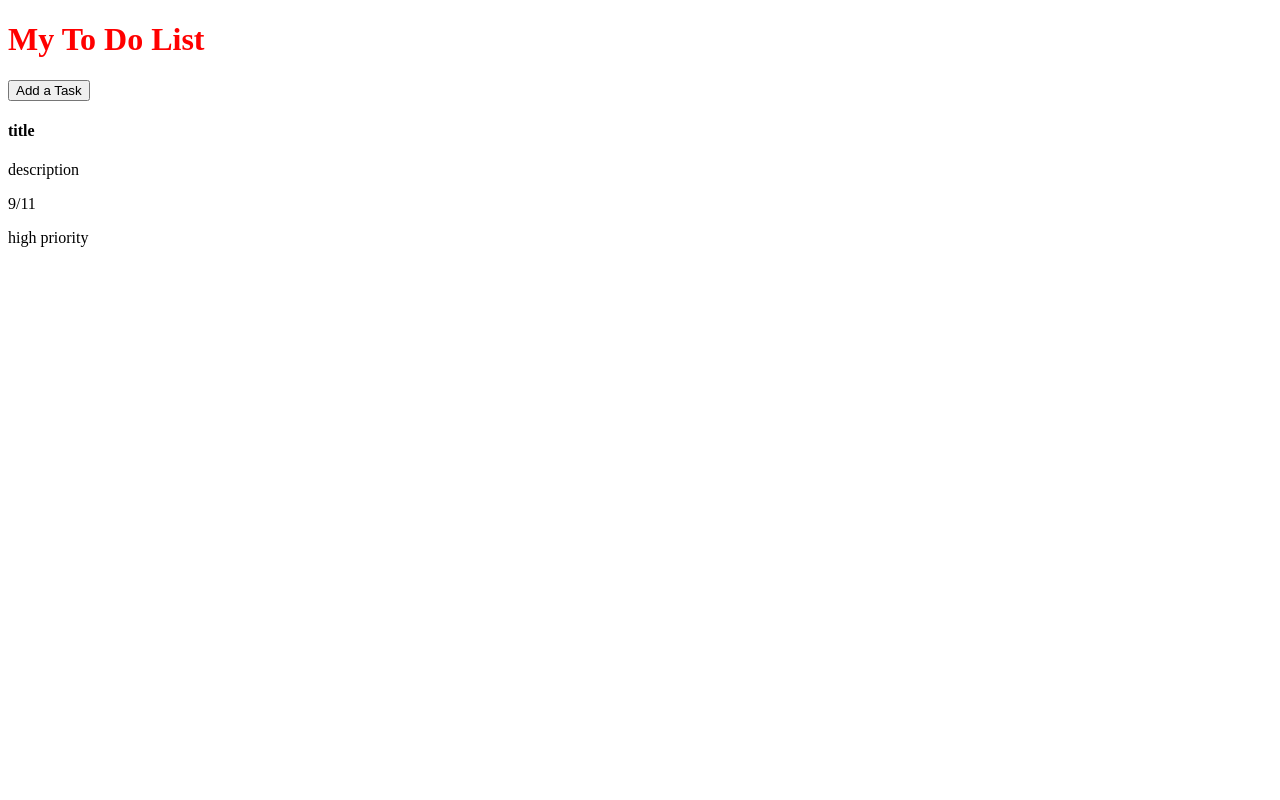
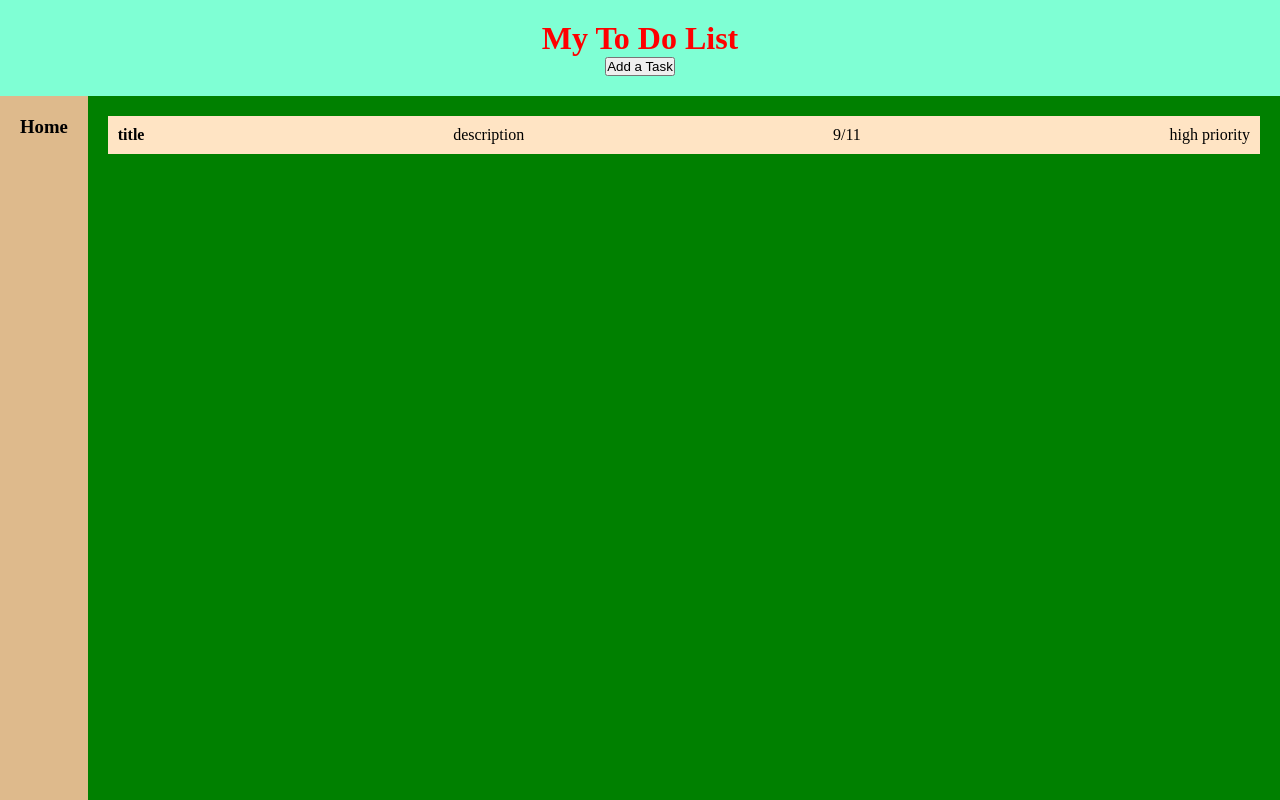
Before and after one commit to thomasxcarney/Todo-list, a website built with webpack: page dist/index.html in a window 1280 px wide. Built offline with Linux system fonts and the light colour scheme.

Commit message:
Write function to sort items by due date
The items on the to do list are now sorted by due date, with the
soonest due date at the top.

```diff
--- a/package.json
+++ b/package.json
@@ -13,5 +13,8 @@
     "style-loader": "^3.3.3",
     "webpack": "^5.88.2",
     "webpack-cli": "^5.1.4"
+  },
+  "dependencies": {
+    "date-fns": "^2.30.0"
   }
 }
--- a/src/ToDoItemLogic.js
+++ b/src/ToDoItemLogic.js
@@ -6,6 +6,14 @@ const ToDoItem = (title, description, dueDate, priority) => {
 
 function PushItemToArr(item){
     ToDoItemArr.push(item)
+};
+
+function sortItemsByDueDate() {
+    ToDoItemArr.sort((a,b) => {
+    if (a.dueDate > b.dueDate) return 1
+    if (a.dueDate < b.dueDate) return -1
+    return 0
+    })
 };
 
 const item1 = ToDoItem('title', 'description', '9/11', 'high priority');
@@ -38,6 +46,7 @@ submitNewTaskBtn.addEventListener('click', event => {
     clearInputs();
     newTaskDialog.close();
     PushItemToArr(newTask);
+    sortItemsByDueDate();
 });
 
 const closeNewTaskDialogBtn = document.getElementById('closeNewTaskDialogBtn');
@@ -48,4 +57,4 @@ closeNewTaskDialogBtn.addEventListener('click', event => {
     newTaskDialog.close();
 });
 
-export { ToDoItemArr, submitNewTaskBtn }
+export { ToDoItemArr, submitNewTaskBtn, sortItemsByDueDate }
--- a/src/index.js
+++ b/src/index.js
@@ -1,5 +1,5 @@
 import './style.css';
-import { ToDoItemArr, submitNewTaskBtn } from './ToDoItemLogic';
+import { ToDoItemArr, sortItemsByDueDate, submitNewTaskBtn } from './ToDoItemLogic';
 
 const contentContainer = document.getElementById('content');
 
--- a/src/style.css
+++ b/src/style.css
@@ -1,3 +1,43 @@
-.header {
+* {
+    padding: 0;
+    margin: 0;
+}
+
+body {
+    display: grid;
+    grid-template-columns: min-content 1fr;
+    grid-template-rows: min-content 1fr;
+    width: 100vw;
+    height: 100vh;
+}
+
+#header {
+    grid-column: 1 / 3;
+    grid-row: 1;
     color: red;
+    background-color: aquamarine;
+    text-align: center;
+    padding: 20px;
 }
+
+#sidebar {
+    grid-column: 1;
+    grid-row: 2;
+    background-color: rgb(222, 186, 140);
+    padding: 20px;
+}
+
+#content {
+    grid-column: 2;
+    grid-row: 2;
+    background-color: green;
+    padding: 20px;
+}
+
+.to-do-item {
+    background-color: bisque;
+    padding: 10px;
+    display: flex;
+    justify-content: space-between;
+    margin-bottom: 20px;
+}
```
Also changed, not shown: dist/index.html, dist/main.js, 1 other file.
